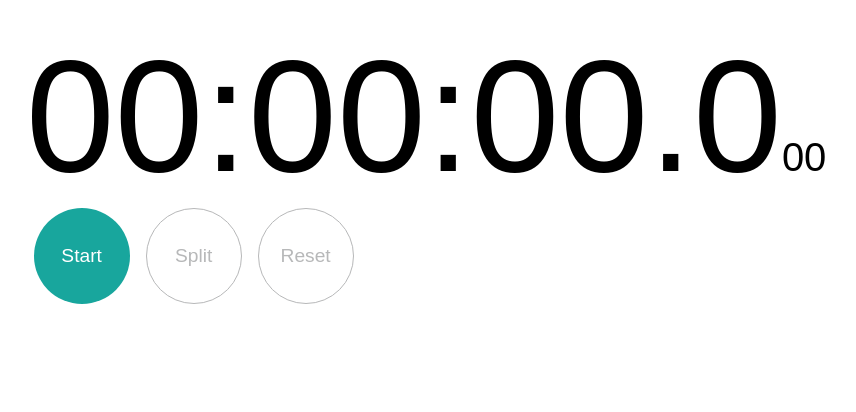
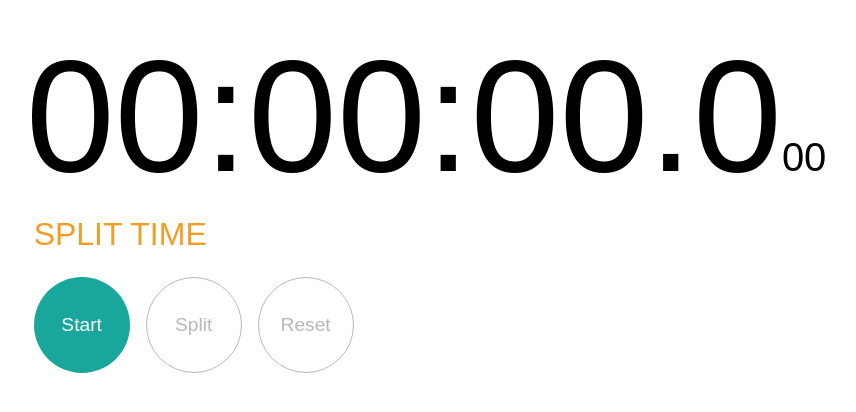
Before and after one commit to its4zahoor/stopwatch, a React (Create React App) app: page / in a window 1280 px wide. Shown: the top 412 px of the page, without its empty margins (214-1070 px from the left). Built offline with nearby package versions, Linux system fonts and the light colour scheme.

Commit message:
displays current split time

```diff
--- a/src/App.css
+++ b/src/App.css
@@ -109,3 +109,10 @@ hr {
 .split-item > .split {
   color: var(--split-color);
 }
+
+.current.split {
+  color: var(--split-color);
+  font-size: 2rem;
+  padding: 0.5rem;
+  margin-bottom: 1rem;
+}
--- a/src/App.js
+++ b/src/App.js
@@ -40,6 +40,14 @@ function App() {
     setSplitList((split) => [...split, { time, reason }]);
   };
 
+  const currentInterval = () => {
+    const { length, [length - 2]: last2nd, [length - 1]: last } = splitList;
+    if (isReset) return "SPLIT TIME";
+    if (!last) return formatTime(time);
+    if (isPaused) return formatTime(last.time - last2nd.time);
+    return formatTime(time - last.time);
+  };
+
   const isReset = time === 0;
   const timerState = !isPaused ? "Pause" : "Start";
   const formattedTime = formatTime(time);
@@ -49,7 +57,7 @@ function App() {
         <span>{formattedTime.slice(0, -2)}</span>
         <span className="ms-end">{formattedTime.slice(-2)}</span>
       </div>
-      <div></div>
+      <div className="current split">{currentInterval()}</div>
       <div>
         <button className={isPaused ? "start" : "pause"} onClick={startTimer}>
           {timerState}
```
Also changed, not shown: 1 other file (tests, documents, lock files or other folders).
